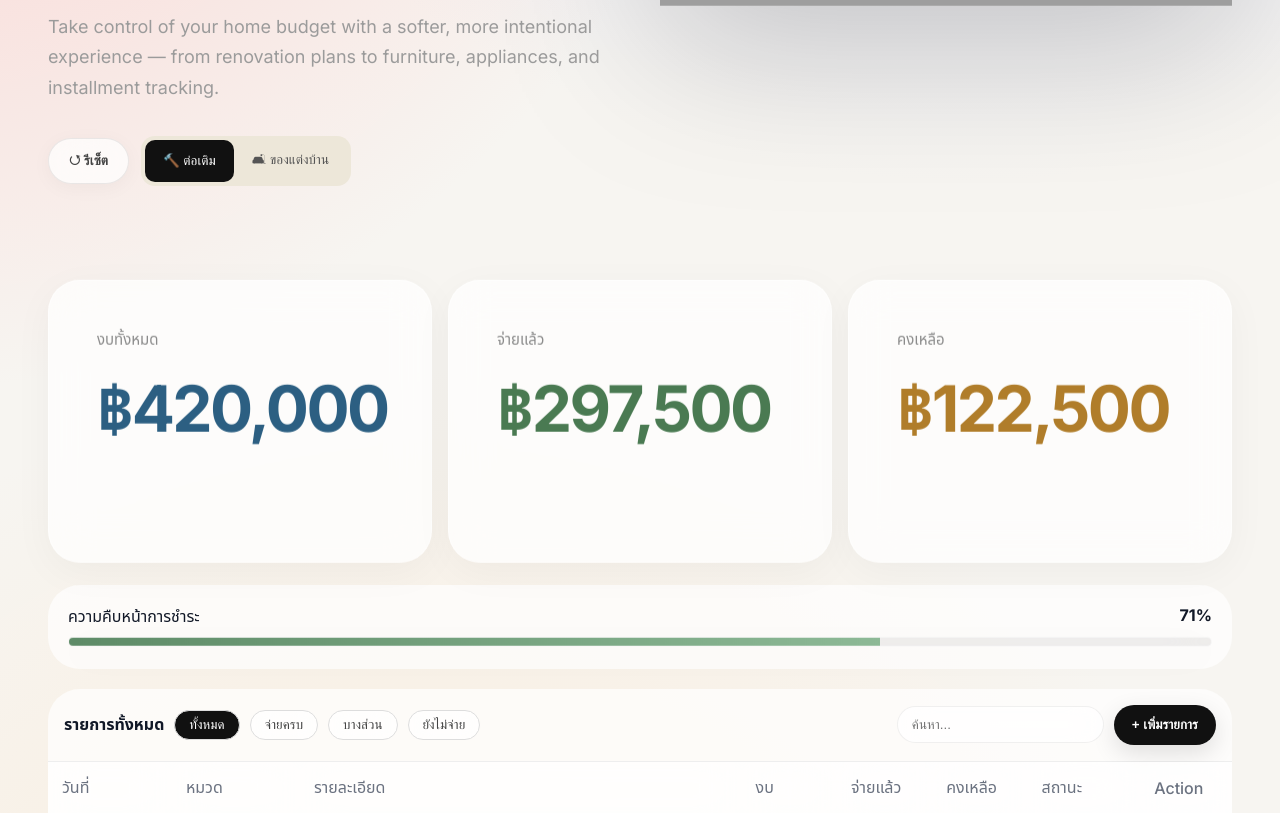
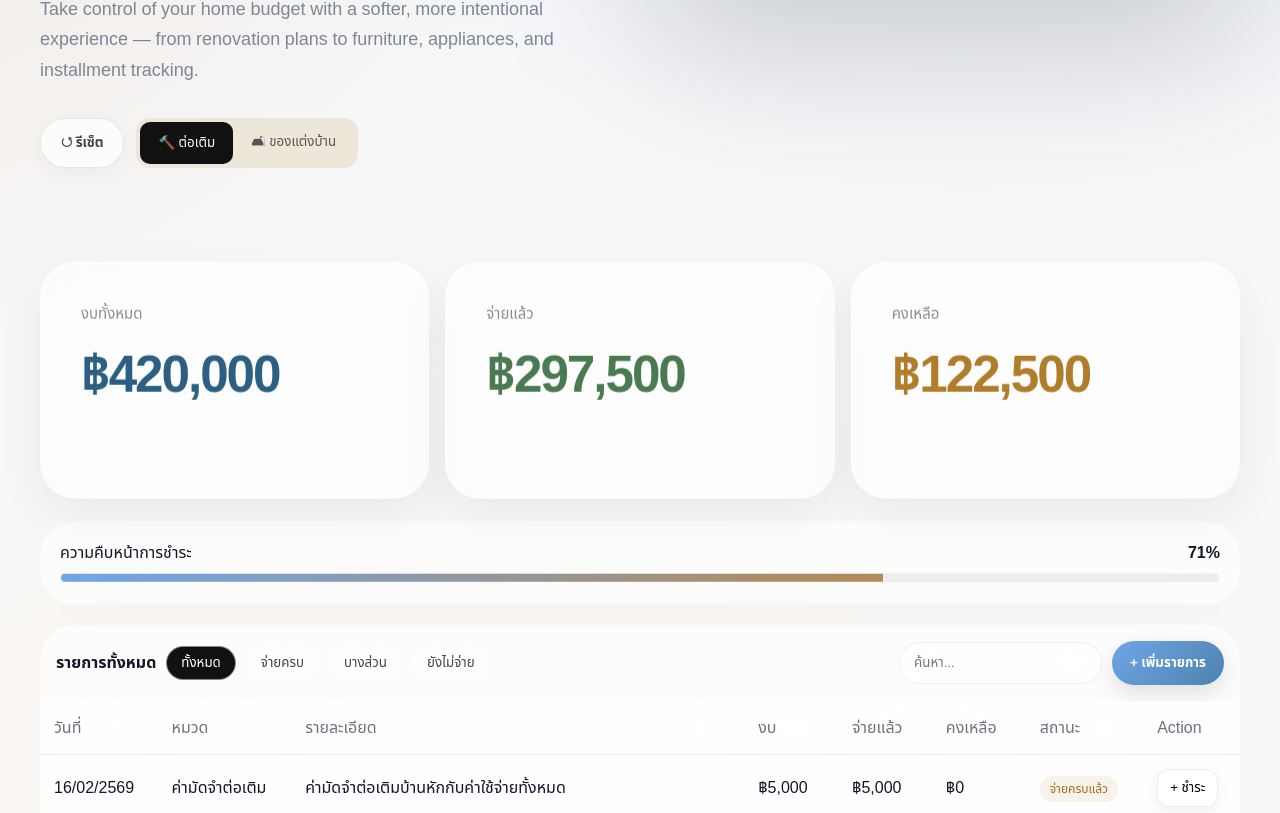
Before and after one commit to mildermine-kwr/am-home-budget, a React (Vite) app: page / in a window 1280 px wide. Shown: the part 647-1460 px from the top of the page. Built offline with nearby package versions, Linux system fonts and the light colour scheme; grey boxes are pictures that could not be loaded.

Commit message:
Update App.jsx

```diff
--- a/src/App.jsx
+++ b/src/App.jsx
@@ -239,6 +239,32 @@ export default function App() {
 
 <style>
 {`
+@font-face {
+  font-family: 'DB Heavent';
+  src: local('DB Heavent');
+}
+
+*{
+  box-sizing:border-box;
+}
+
+button,
+input,
+textarea,
+select{
+  font-family:'DB Heavent', 'Noto Sans Thai', sans-serif;
+  transition:all .28s cubic-bezier(.22,1,.36,1);
+}
+
+button:hover{
+  transform:translateY(-2px);
+}
+`}
+</style>
+
+
+<style>
+{`
   @media (max-width: 1024px) {
     .hero-grid {
       grid-template-columns: 1fr !important;
@@ -396,16 +422,16 @@ export default function App() {
       style={{
         minHeight: '100vh',
         background: `
-          radial-gradient(circle at 20% 20%, rgba(255,170,170,.55), transparent 32%),
-          radial-gradient(circle at 80% 10%, rgba(170,190,255,.55), transparent 32%),
-          radial-gradient(circle at 50% 80%, rgba(255,220,180,.45), transparent 36%),
-          #F7F5F1
+          radial-gradient(circle at 15% 20%, rgba(217,196,169,.42), transparent 32%),
+          radial-gradient(circle at 80% 10%, rgba(186,215,255,.55), transparent 34%),
+          radial-gradient(circle at 50% 80%, rgba(255,240,220,.42), transparent 36%),
+          linear-gradient(180deg,#F8FAFF,#F8F4EF)
         `,
         backgroundSize: '140% 140%',
         animation: 'meshMove 18s ease infinite',
-        padding: '48px',
+        padding: '40px',
         fontFamily:
-          'Inter, Noto Sans Thai, sans-serif',
+          'DB Heavent, Noto Sans Thai, sans-serif',
       }}
     >
       <div
@@ -435,11 +461,11 @@ export default function App() {
     <h1
       className="hero-title"
       style={{
-        fontSize: '104px',
+        fontSize: 'clamp(72px,8vw,128px)',
         lineHeight: '.95',
         letterSpacing: '-0.04em',
         margin: 0,
-        color: '#111111',
+        color: '#1B2430',
         fontWeight: 800,
       }}
     >
@@ -453,7 +479,7 @@ export default function App() {
     <p
       className="hero-subtitle"
       style={{
-        color: '#9B9B9B',
+        color: '#7C8798',
         marginTop: '18px',
         fontSize: '18px',
         lineHeight: 1.7,
@@ -481,7 +507,7 @@ export default function App() {
           border: '1px solid rgba(0,0,0,.08)',
           background: 'rgba(255,255,255,.72)',
           backdropFilter: 'blur(16px)',
-          borderRadius: '32px',
+          borderRadius: '36px',
           padding: '14px 20px',
           fontWeight: 600,
           color: '#444',
@@ -571,7 +597,7 @@ export default function App() {
         <div
           style={{
             background: 'rgba(255,255,255,.72)',
-            borderRadius: '32px',
+            borderRadius: '36px',
             padding: '20px',
             marginBottom: '20px',
           }}
@@ -603,7 +629,7 @@ export default function App() {
               overflow: 'hidden',
             backdropFilter: 'blur(20px)',
             border: '1px solid rgba(255,255,255,.55)',
-            boxShadow: '0 10px 40px rgba(0,0,0,.04)',
+            boxShadow: '0 18px 50px rgba(31,41,55,.06)',
         transition: 'all .35s ease',
         animation: 'floatCard 7s ease-in-out infinite',
         transform: 'translateY(0px)',
@@ -614,7 +640,7 @@ export default function App() {
                 width: `${progress}%`,
                 height: '100%',
                 background:
-                  'linear-gradient(90deg,#5E8B67,#8DB996)',
+                  'linear-gradient(90deg,#6FA6E8,#B58A55)',
               }}
             />
           </div>
@@ -623,7 +649,7 @@ export default function App() {
         <div
           style={{
             background: 'rgba(255,255,255,.72)',
-            borderRadius: '32px',
+            borderRadius: '36px',
             overflow: 'hidden',
           }}
         >
@@ -632,7 +658,7 @@ export default function App() {
             style={{
               padding: '16px',
               borderBottom:
-                '1px solid #eee',
+                '1px solid rgba(255,255,255,.45)',
               display: 'flex',
               gap: '10px',
               flexWrap: 'wrap',
@@ -741,9 +767,9 @@ export default function App() {
               }}
               style={{
                 border: 'none',
-                background: '#111111',
+                background: 'linear-gradient(135deg,#6FA6E8,#4E82AD)',
                 color: '#fff',
-                borderRadius: '32px',
+                borderRadius: '36px',
                 padding: '12px 18px',
                 fontWeight: 700,
                 boxShadow: '0 8px 24px rgba(0,0,0,.12)',
@@ -1297,7 +1323,7 @@ export default function App() {
 const fieldStyle = {
   width: '100%',
   borderRadius: '22px',
-  border: '1px solid #D9CDBD',
+  border: '1px solid rgba(255,255,255,.55)',
   background:
     'rgba(255,255,255,.88)',
   padding: '0 22px',
@@ -1377,11 +1403,11 @@ function SummaryCard({
       className="summary-card"
       style={{
         background: 'rgba(255,255,255,.72)',
-        borderRadius: '32px',
-        padding: '48px',
+        borderRadius: '36px',
+        padding: '40px',
         backdropFilter: 'blur(20px)',
         border: '1px solid rgba(255,255,255,.5)',
-        boxShadow: '0 10px 40px rgba(0,0,0,.04)',
+        boxShadow: '0 18px 50px rgba(31,41,55,.06)',
         transition: 'all .35s ease',
         animation: 'floatCard 7s ease-in-out infinite',
         transform: 'translateY(0px)',
@@ -1402,7 +1428,7 @@ function SummaryCard({
         style={{
           marginTop: '4px',
           color,
-          fontSize: '64px',
+          fontSize: 'clamp(42px,4vw,64px)',
           letterSpacing: '-0.04em',
           fontWeight: 700,
         }}
@@ -1452,7 +1478,7 @@ function FilterButton({
       onClick={onClick}
       style={{
         border:
-          '1px solid #ddd',
+          '1px solid rgba(255,255,255,.5)',
         borderRadius:
           '999px',
         padding:
@@ -1530,7 +1556,7 @@ function TD({
           '1px solid rgba(0,0,0,.05)',
         transition: 'background .2s ease',
         background:
-          '#fff',
+          'rgba(255,255,255,.72)',
         position: sticky
           ? 'sticky'
           : 'static',
```
